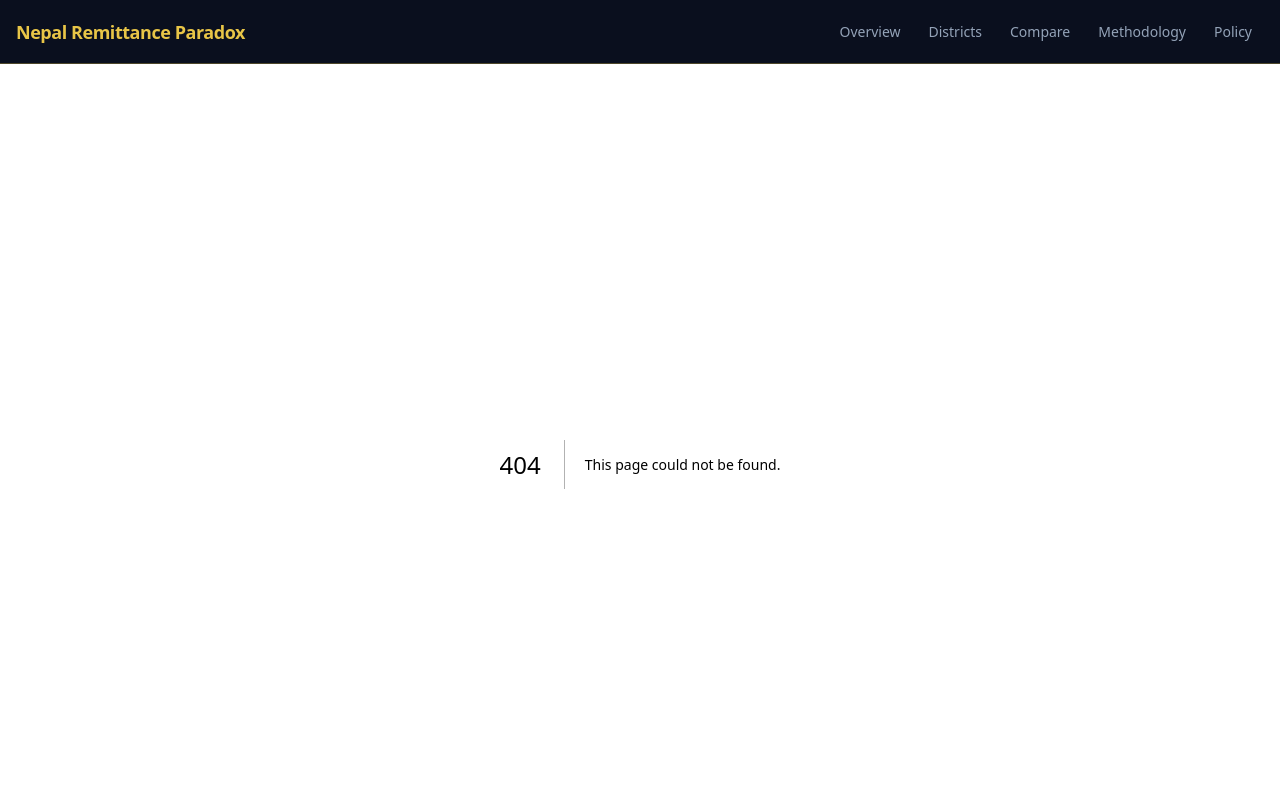
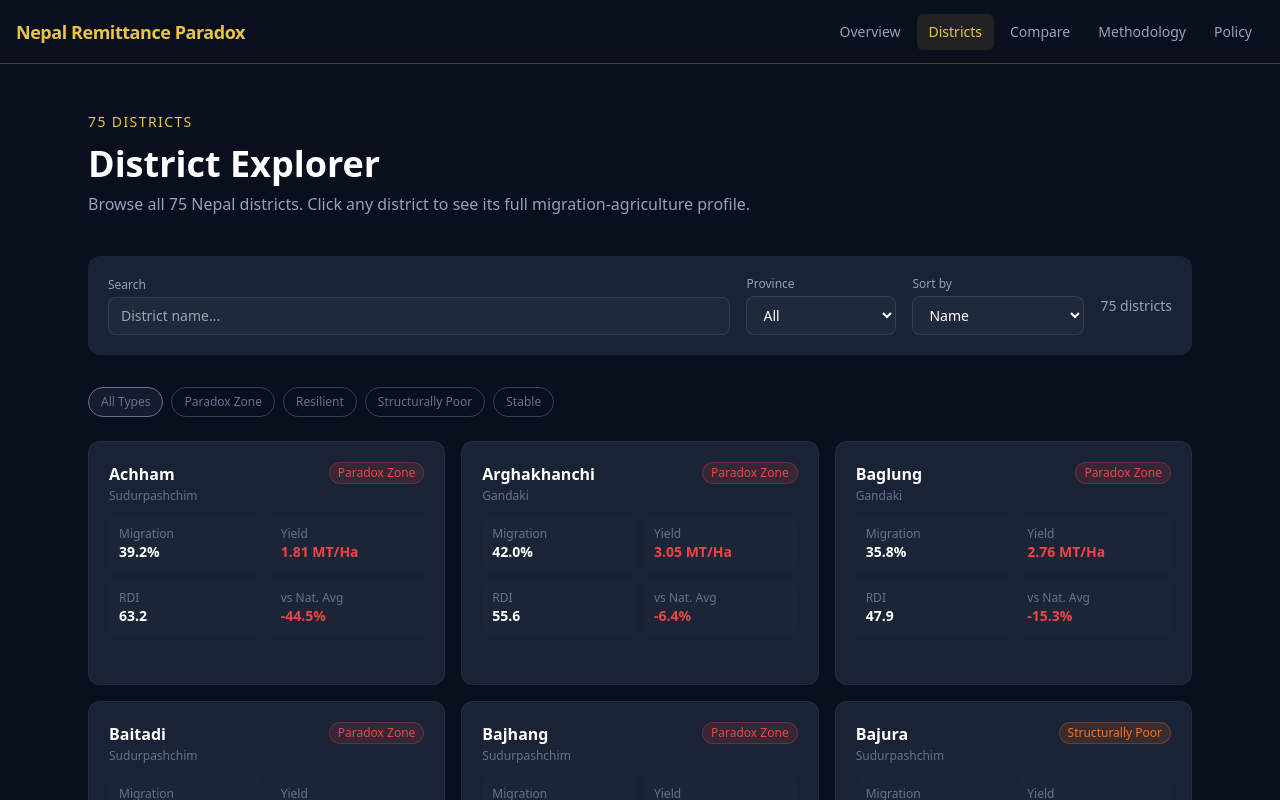
Before and after one commit to tprasanna086-droi/nepal-remittance-paradox, a Next.js app: page /districts in a window 1280 px wide. Before the commit this address had no page. Shown: the top 800 px of the page. Built offline with nearby package versions, Linux system fonts and the light colour scheme.

Commit message:
feat: district browser with search, province filter, sort, and paradox classification

```diff
--- /dev/null
+++ b/app/districts/page.tsx
@@ -0,0 +1,217 @@
+'use client'
+
+import { useState, useMemo } from 'react'
+import Link from 'next/link'
+import districtsData from '@/data/districts.json'
+
+type District = {
+  name: string
+  slug: string
+  province: string
+  paradox_type: string
+  paradox_label: string
+  paradox_color: string
+  absent_hh_rate: number
+  cereal_yield_mt_ha: number
+  rdi_score: number
+  rvi_score: number
+  rdi_tier: string
+  rvi_tier: string
+}
+
+const districts = districtsData as District[]
+
+const PARADOX_COLORS: Record<string, string> = {
+  'high-migration-low-yield': '#ef4444',
+  'high-migration-high-yield': '#22c55e',
+  'low-migration-low-yield': '#f97316',
+  'low-migration-high-yield': '#3b82f6',
+}
+
+const PROVINCES = ['All', 'Koshi', 'Madhesh', 'Bagmati', 'Gandaki', 'Lumbini', 'Karnali', 'Sudurpashchim']
+
+export default function DistrictsPage() {
+  const [search, setSearch] = useState('')
+  const [province, setProvince] = useState('All')
+  const [filterType, setFilterType] = useState('all')
+  const [sortBy, setSortBy] = useState<'name' | 'yield' | 'migration' | 'rdi'>('name')
+
+  const filtered = useMemo(() => {
+    return districts
+      .filter(d => {
+        const matchSearch = d.name.toLowerCase().includes(search.toLowerCase())
+        const matchProvince = province === 'All' || d.province === province
+        const matchType = filterType === 'all' || d.paradox_type === filterType
+        return matchSearch && matchProvince && matchType
+      })
+      .sort((a, b) => {
+        if (sortBy === 'name') return a.name.localeCompare(b.name)
+        if (sortBy === 'yield') return b.cereal_yield_mt_ha - a.cereal_yield_mt_ha
+        if (sortBy === 'migration') return b.absent_hh_rate - a.absent_hh_rate
+        if (sortBy === 'rdi') return b.rdi_score - a.rdi_score
+        return 0
+      })
+  }, [search, province, filterType, sortBy])
+
+  return (
+    <div className="min-h-screen" style={{ backgroundColor: 'var(--bg-primary)' }}>
+      <div className="max-w-6xl mx-auto px-6 py-12">
+
+        {/* Header */}
+        <div className="mb-10">
+          <p className="text-[#e8c547] text-sm font-medium tracking-widest uppercase mb-3">
+            75 Districts
+          </p>
+          <h1 className="text-4xl font-bold text-white mb-2">District Explorer</h1>
+          <p className="text-slate-400">
+            Browse all 75 Nepal districts. Click any district to see its full migration-agriculture profile.
+          </p>
+        </div>
+
+        {/* Filters */}
+        <div className="rounded-xl p-5 mb-8 flex flex-wrap gap-4 items-end" style={{ backgroundColor: 'var(--bg-card)' }}>
+
+          {/* Search */}
+          <div className="flex-1 min-w-[200px]">
+            <label className="text-slate-400 text-xs mb-1 block">Search</label>
+            <input
+              type="text"
+              placeholder="District name..."
+              value={search}
+              onChange={e => setSearch(e.target.value)}
+              className="w-full bg-slate-800 text-white rounded-lg px-3 py-2 text-sm border border-white/10 focus:outline-none focus:border-[#e8c547]/50"
+            />
+          </div>
+
+          {/* Province */}
+          <div>
+            <label className="text-slate-400 text-xs mb-1 block">Province</label>
+            <select
+              value={province}
+              onChange={e => setProvince(e.target.value)}
+              className="bg-slate-800 text-white rounded-lg px-3 py-2 text-sm border border-white/10 focus:outline-none focus:border-[#e8c547]/50"
+            >
+              {PROVINCES.map(p => <option key={p}>{p}</option>)}
+            </select>
+          </div>
+
+          {/* Sort */}
+          <div>
+            <label className="text-slate-400 text-xs mb-1 block">Sort by</label>
+            <select
+              value={sortBy}
+              onChange={e => setSortBy(e.target.value as 'name' | 'yield' | 'migration' | 'rdi')}
+              className="bg-slate-800 text-white rounded-lg px-3 py-2 text-sm border border-white/10 focus:outline-none focus:border-[#e8c547]/50"
+            >
+              <option value="name">Name</option>
+              <option value="yield">Yield (highest)</option>
+              <option value="migration">Migration (highest)</option>
+              <option value="rdi">RDI Score</option>
+            </select>
+          </div>
+
+          {/* Count */}
+          <div className="ml-auto text-slate-400 text-sm self-center">
+            {filtered.length} district{filtered.length !== 1 ? 's' : ''}
+          </div>
+        </div>
+
+        {/* Classification filter pills */}
+        <div className="flex gap-2 flex-wrap mb-6">
+          {[
+            { key: 'all', label: 'All Types', color: '#64748b' },
+            { key: 'high-migration-low-yield', label: 'Paradox Zone', color: '#ef4444' },
+            { key: 'high-migration-high-yield', label: 'Resilient', color: '#22c55e' },
+            { key: 'low-migration-low-yield', label: 'Structurally Poor', color: '#f97316' },
+            { key: 'low-migration-high-yield', label: 'Stable', color: '#3b82f6' },
+          ].map(f => (
+            <button
+              key={f.key}
+              onClick={() => setFilterType(f.key)}
+              className="text-xs px-3 py-1.5 rounded-full border transition-all"
+              style={{
+                borderColor: filterType === f.key ? f.color : '#334155',
+                backgroundColor: filterType === f.key ? f.color + '22' : 'transparent',
+                color: filterType === f.key ? f.color : '#64748b'
+              }}
+            >
+              {f.label}
+            </button>
+          ))}
+        </div>
+
+        {/* District Grid */}
+        <div className="grid grid-cols-1 md:grid-cols-2 lg:grid-cols-3 gap-4">
+          {filtered.map(district => {
+            const color = PARADOX_COLORS[district.paradox_type]
+            const yieldDiff = ((district.cereal_yield_mt_ha - 3.26) / 3.26 * 100)
+            const yieldAbove = yieldDiff >= 0
+
+            return (
+              <Link
+                key={district.slug}
+                href={`/district/${district.slug}`}
+                className="rounded-xl p-5 border border-white/5 hover:border-[#e8c547]/30 transition-all group"
+                style={{ backgroundColor: 'var(--bg-card)' }}
+              >
+                {/* District header */}
+                <div className="flex items-start justify-between mb-3">
+                  <div>
+                    <p className="text-white font-semibold group-hover:text-[#e8c547] transition-colors">
+                      {district.name}
+                    </p>
+                    <p className="text-slate-500 text-xs mt-0.5">{district.province}</p>
+                  </div>
+                  <span
+                    className="text-xs px-2 py-0.5 rounded-full shrink-0"
+                    style={{ backgroundColor: color + '22', color: color, border: `1px solid ${color}44` }}
+                  >
+                    {district.paradox_label}
+                  </span>
+                </div>
+
+                {/* Key stats */}
+                <div className="grid grid-cols-2 gap-2 mt-3">
+                  <div className="rounded-lg p-2.5 bg-slate-800/50">
+                    <p className="text-slate-500 text-xs">Migration</p>
+                    <p className="text-white text-sm font-semibold">{district.absent_hh_rate.toFixed(1)}%</p>
+                  </div>
+                  <div className="rounded-lg p-2.5 bg-slate-800/50">
+                    <p className="text-slate-500 text-xs">Yield</p>
+                    <p className="text-sm font-semibold" style={{ color: yieldAbove ? '#22c55e' : '#ef4444' }}>
+                      {district.cereal_yield_mt_ha} MT/Ha
+                    </p>
+                  </div>
+                  <div className="rounded-lg p-2.5 bg-slate-800/50">
+                    <p className="text-slate-500 text-xs">RDI</p>
+                    <p className="text-white text-sm font-semibold">{district.rdi_score.toFixed(1)}</p>
+                  </div>
+                  <div className="rounded-lg p-2.5 bg-slate-800/50">
+                    <p className="text-slate-500 text-xs">vs Nat. Avg</p>
+                    <p className="text-sm font-semibold" style={{ color: yieldAbove ? '#22c55e' : '#ef4444' }}>
+                      {yieldAbove ? '+' : ''}{yieldDiff.toFixed(1)}%
+                    </p>
+                  </div>
+                </div>
+
+                <p className="text-[#e8c547] text-xs mt-3 opacity-0 group-hover:opacity-100 transition-opacity">
+                  View full profile →
+                </p>
+              </Link>
+            )
+          })}
+        </div>
+
+        {filtered.length === 0 && (
+          <div className="text-center py-20">
+            <p className="text-slate-500">No districts match your filters.</p>
+            <button onClick={() => { setSearch(''); setProvince('All'); setFilterType('all') }} className="text-[#e8c547] text-sm mt-2 hover:underline">
+              Clear filters
+            </button>
+          </div>
+        )}
+
+      </div>
+    </div>
+  )
+}
--- a/app/layout.tsx
+++ b/app/layout.tsx
@@ -1,12 +1,6 @@
 import type { Metadata } from "next";
-import { Inter } from "next/font/google";
 import "./globals.css";
 import Navigation from "@/components/Navigation";
-
-const inter = Inter({
-  subsets: ["latin"],
-  variable: "--font-inter",
-});
 
 export const metadata: Metadata = {
   title: "Nepal Remittance Paradox | Agricultural Study",
@@ -21,7 +15,7 @@ export default function RootLayout({
 }>) {
   return (
     <html lang="en">
-      <body className={`${inter.variable} font-sans antialiased`}>
+      <body className="font-sans antialiased">
         <Navigation />
         <main className="min-h-screen">{children}</main>
       </body>
--- a/components/Navigation.tsx
+++ b/components/Navigation.tsx
@@ -5,7 +5,7 @@ import { usePathname } from "next/navigation";
 
 const NAV_LINKS = [
   { label: "Overview", href: "/" },
-  { label: "Districts", href: "/district/kailali" },
+  { label: "Districts", href: "/districts" },
   { label: "Compare", href: "/compare" },
   { label: "Methodology", href: "/methodology" },
   { label: "Policy", href: "/policy" },
--- a/components/NepalMap.tsx
+++ b/components/NepalMap.tsx
@@ -55,7 +55,6 @@ export default function NepalMap() {
 
     const initMap = async () => {
       const L = (await import('leaflet')).default
-      await import('leaflet/dist/leaflet.css')
 
       if (cancelled || !mapRef.current) return
 
```
